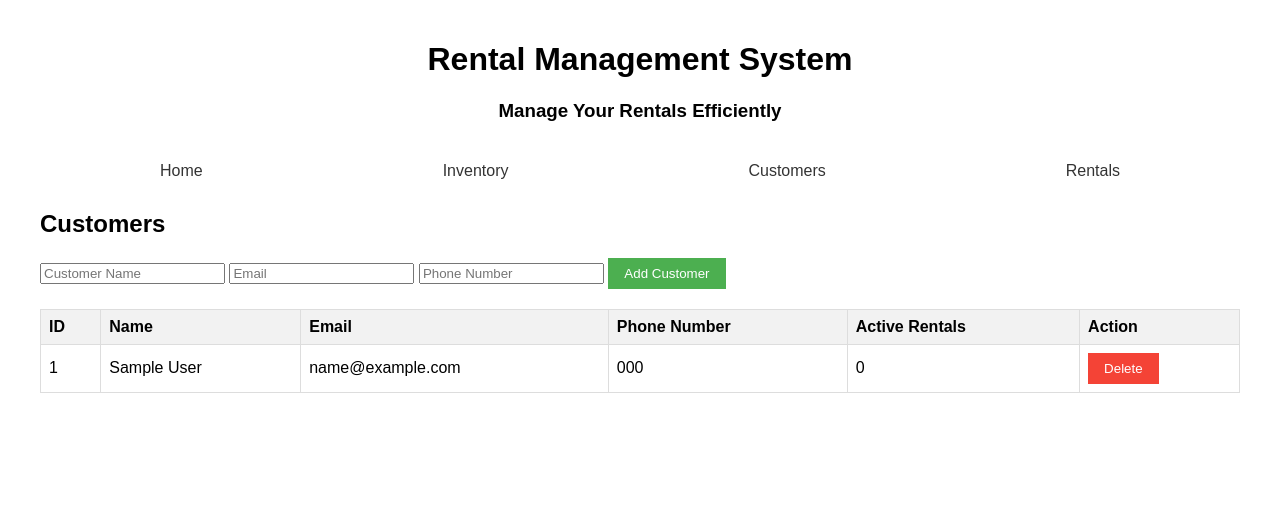
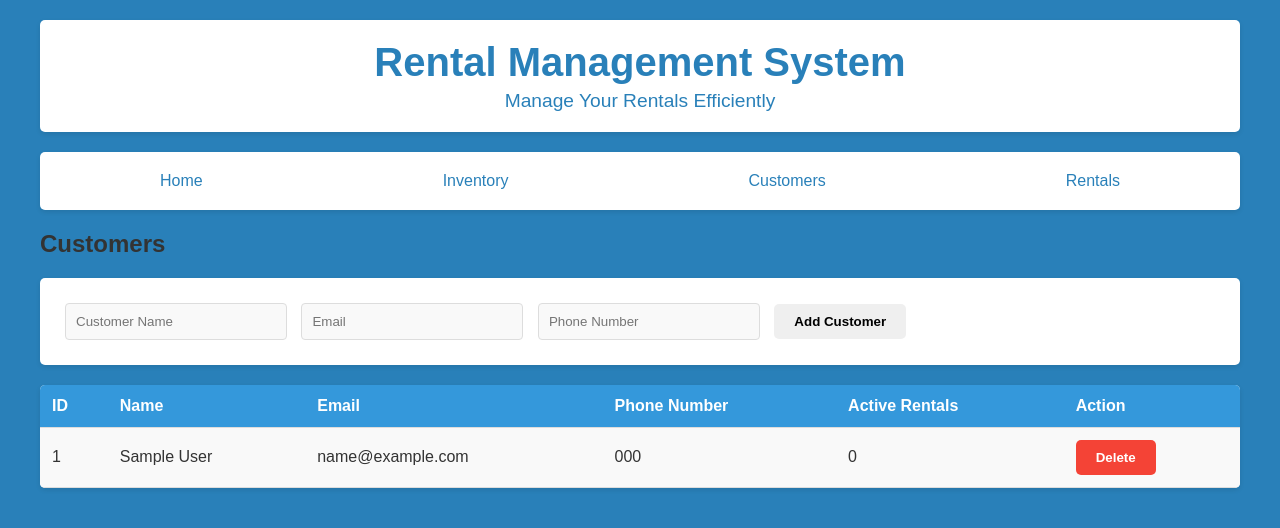
Before and after one commit to srikanta2001swamy/Rental_system, a Flask app: page /customers in a window 1280 px wide. Shown: the top 528 px of the page. Run offline with Flask 2, Linux system fonts and the light colour scheme; tables that the repository leaves empty hold one stand-in row (values such as "Sample post").

Commit message:
Update base.html

```diff
--- a/templates/base.html
+++ b/templates/base.html
@@ -4,40 +4,20 @@
     <meta charset="UTF-8">
     <meta name="viewport" content="width=device-width, initial-scale=1.0">
     <title>Rental Management System</title>
-    <style>
-        body { font-family: Arial, sans-serif; margin: 0; padding: 20px; }
-        .container { max-width: 1200px; margin: 0 auto; }
-        .header { text-align: center; margin-bottom: 30px; }
-        .nav { display: flex; justify-content: space-around; margin-bottom: 20px; }
-        .nav a { text-decoration: none; color: #333; padding: 10px; }
-        .nav a:hover { background-color: #f0f0f0; }
-        table { width: 100%; border-collapse: collapse; }
-        th, td { border: 1px solid #ddd; padding: 8px; text-align: left; }
-        th { background-color: #f2f2f2; }
-        .form-container { margin: 20px 0; }
-        .btn { padding: 8px 16px; background-color: #4CAF50; color: white;
-               text-decoration: none; border: none; cursor: pointer; }
-        .btn:hover { background-color: #45a049; }
-        .btn-delete { background-color: #f44336; }
-        .btn-delete:hover { background-color: #da190b; }
-        .btn-return { background-color: #2196F3; }
-        .btn-return:hover { background-color: #1976D2; }
-        .stats { display: flex; justify-content: space-around; margin: 20px 0; }
-        .stat-card { padding: 20px; background-color: #f9f9f9; border-radius: 5px; text-align: center; }
-    </style>
+    <link rel="stylesheet" href="{{ url_for('static', filename='css/styles.css') }}">
 </head>
 <body>
     <div class="container">
-        <div class="header">
+        <header class="header">
             <h1>Rental Management System</h1>
             <h3>Manage Your Rentals Efficiently</h3>
-        </div>
-        <div class="nav">
+        </header>
+        <nav class="nav">
             <a href="{{ url_for('index') }}">Home</a>
             <a href="{{ url_for('inventory') }}">Inventory</a>
             <a href="{{ url_for('customers') }}">Customers</a>
             <a href="{{ url_for('rentals') }}">Rentals</a>
-        </div>
+        </nav>
         {% block content %}{% endblock %}
     </div>
 </body>
```
